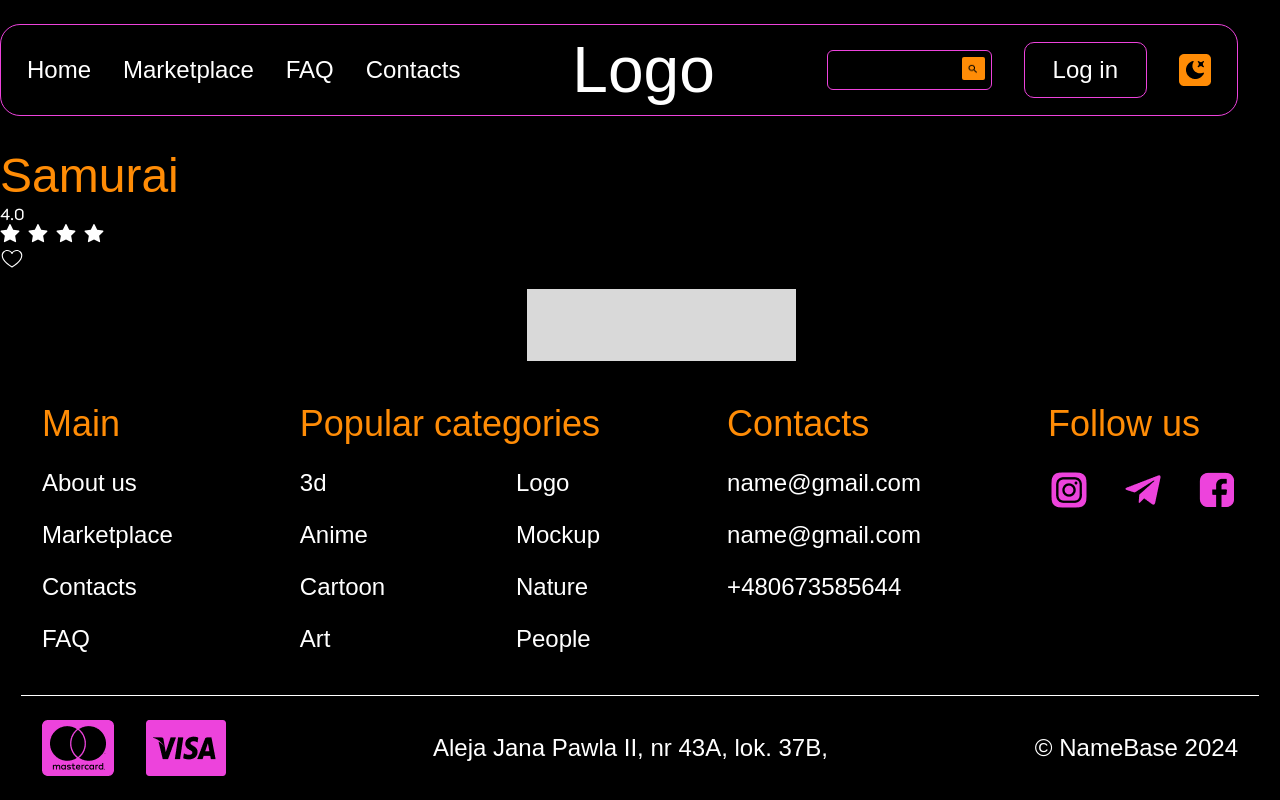
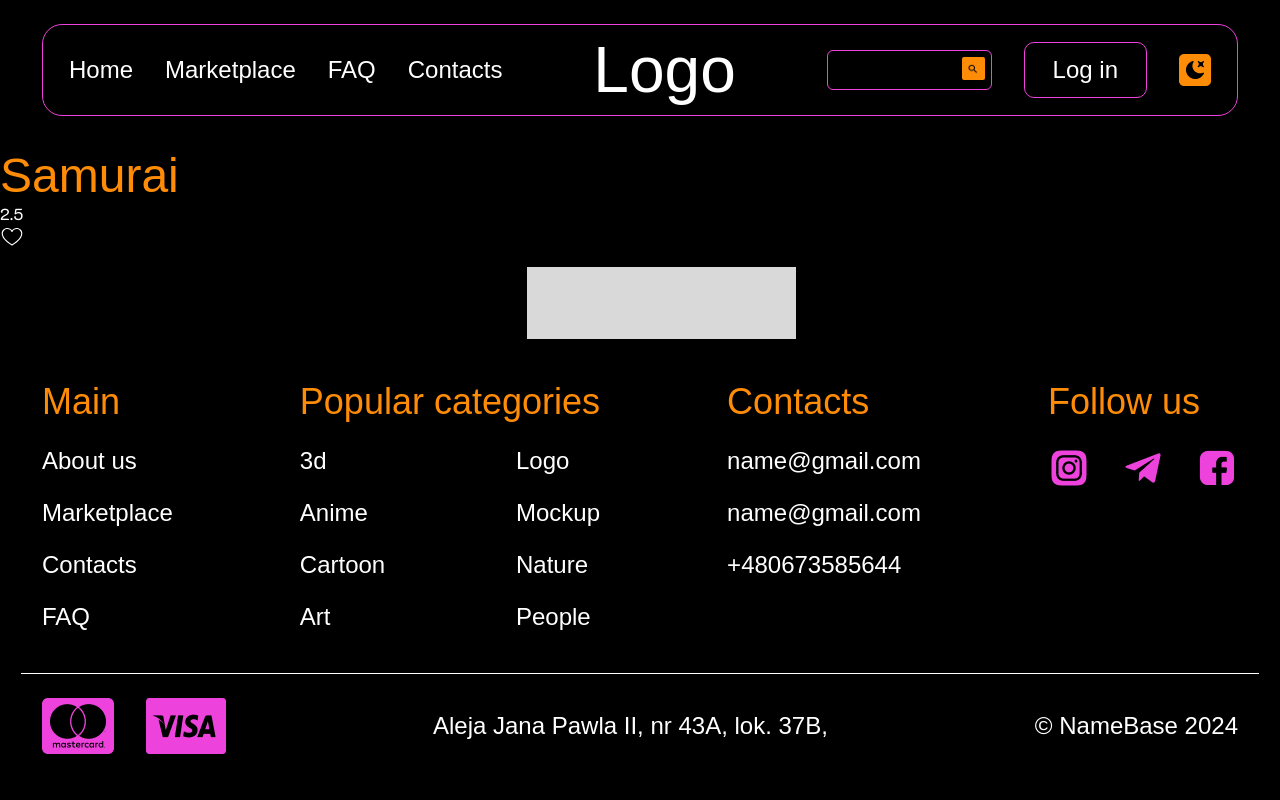
Before and after one commit to SnoxJZ/marketplace-front, a React (Create React App) app: page /marketplace/prompt in a window 1280 px wide. Built offline with nearby package versions, Linux system fonts and the light colour scheme; a web font is replaced by a local one.

Commit message:
prompt-info

```diff
--- a/src/components/Header/Header.jsx
+++ b/src/components/Header/Header.jsx
@@ -10,7 +10,7 @@ import {Link} from "react-router-dom";
 const Header = () => {
 
     return (
-        <div style={{margin: "24px 42px 32px 0"}}>
+        <div style={{margin: "24px 42px 32px 42px"}}>
             <header>
                 <ul className="header__content">
                     <Link to="/">
--- a/src/components/PromptInfo/PromptInfo.jsx
+++ b/src/components/PromptInfo/PromptInfo.jsx
@@ -1,7 +1,6 @@
 import React from 'react';
 import "./PromptInfo.css"
 import Title from "../ui/Title/Title";
-import {Rate} from "antd";
 
 const PromptInfo = () => {
     return (
@@ -11,9 +10,9 @@ const PromptInfo = () => {
                     <div className="prompt__info-head">
                         <Title fontSize="48px">Samurai</Title>
                         <div className="prompt__head-tools">
-                            <div className="prompt__info-grade">
-                                <p>4.0</p>
-                                <Rate disabled allowHalf defaultValue={4} style={{color: "#D01FDF"}}/>
+                            <div className="prompt__info-rate">
+                                <p>2.5</p>
+
                             </div>
                             <svg xmlns="http://www.w3.org/2000/svg" width="24" height="24" viewBox="0 0 24 24"
                                  fill="none">
```
